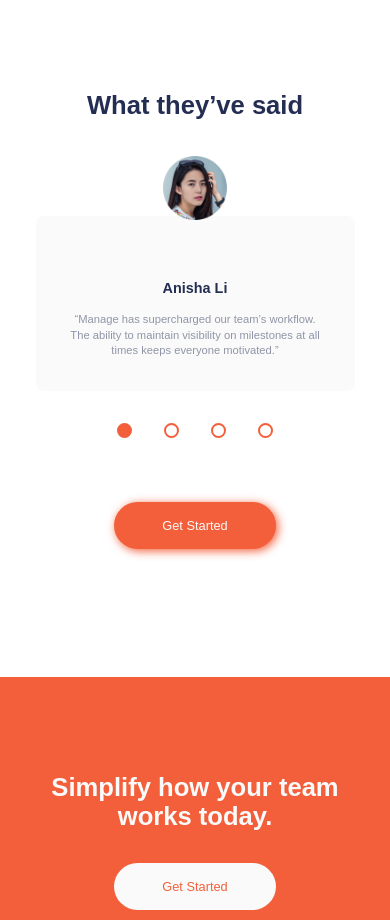
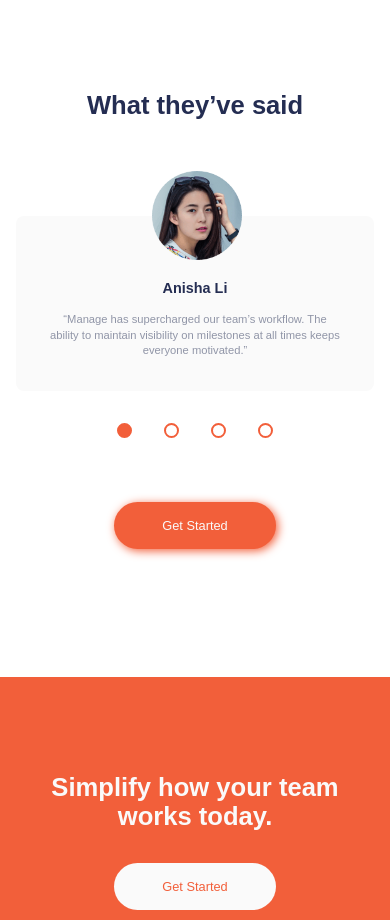
Before and after one commit to lifeoncode/manage-landing-page, a plain HTML site: page index.html in a window 390 px wide. Shown: the part 1500-2420 px from the top of the page. Drawn offline with Linux system fonts and the light colour scheme; a web font is replaced by a local one.

Commit message:
fixed image size and position on Testimonials

```diff
--- a/style.css
+++ b/style.css
@@ -999,6 +999,12 @@ form button:hover{
         width: 90%;
     }
     .testimonials_inner{
-        width: 90%;
+        width: 100%;
+    }
+
+    .testimonials_inner > div img{
+        top: -45px;
+        left: 38%;
+        width: 25%;
     }
 }
```
